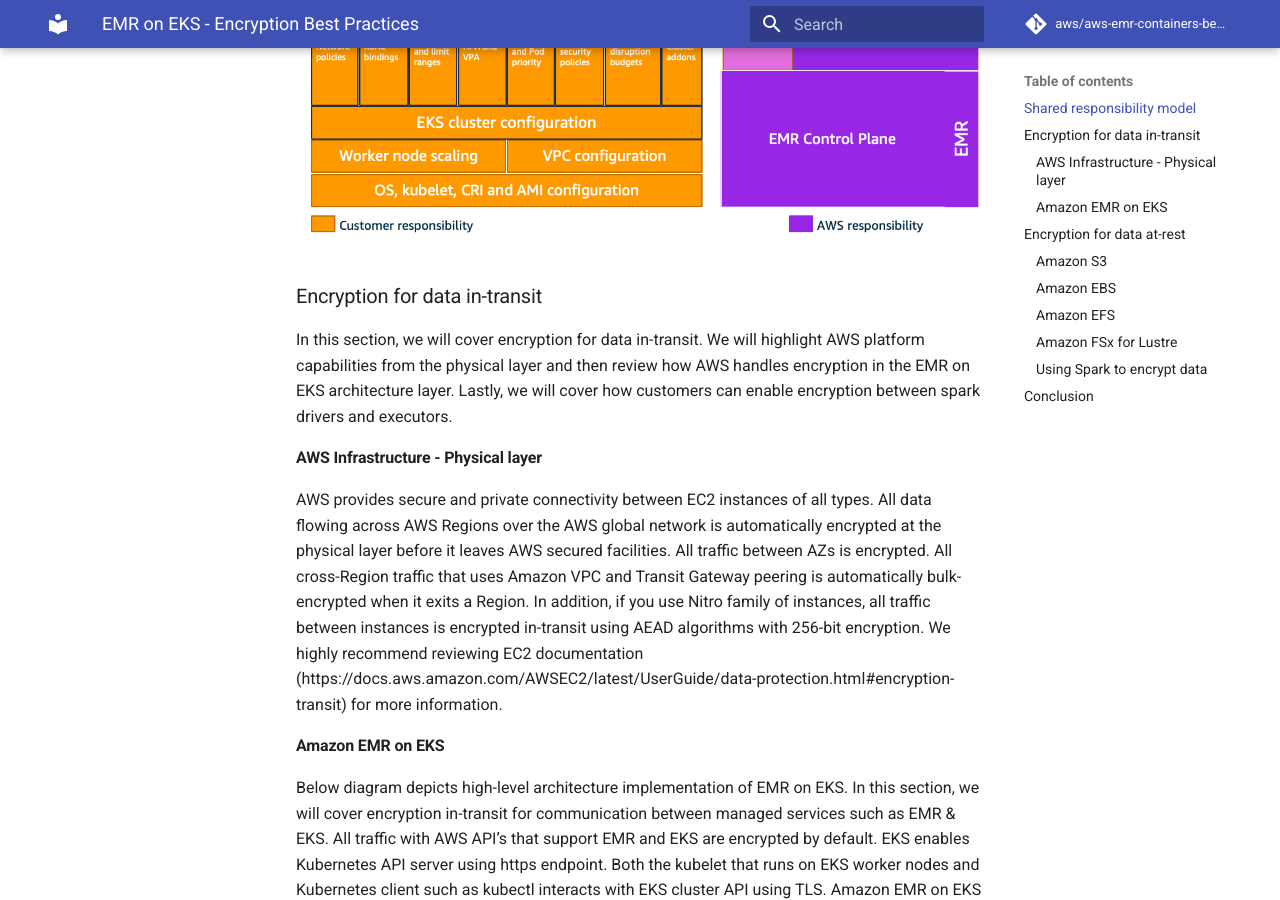
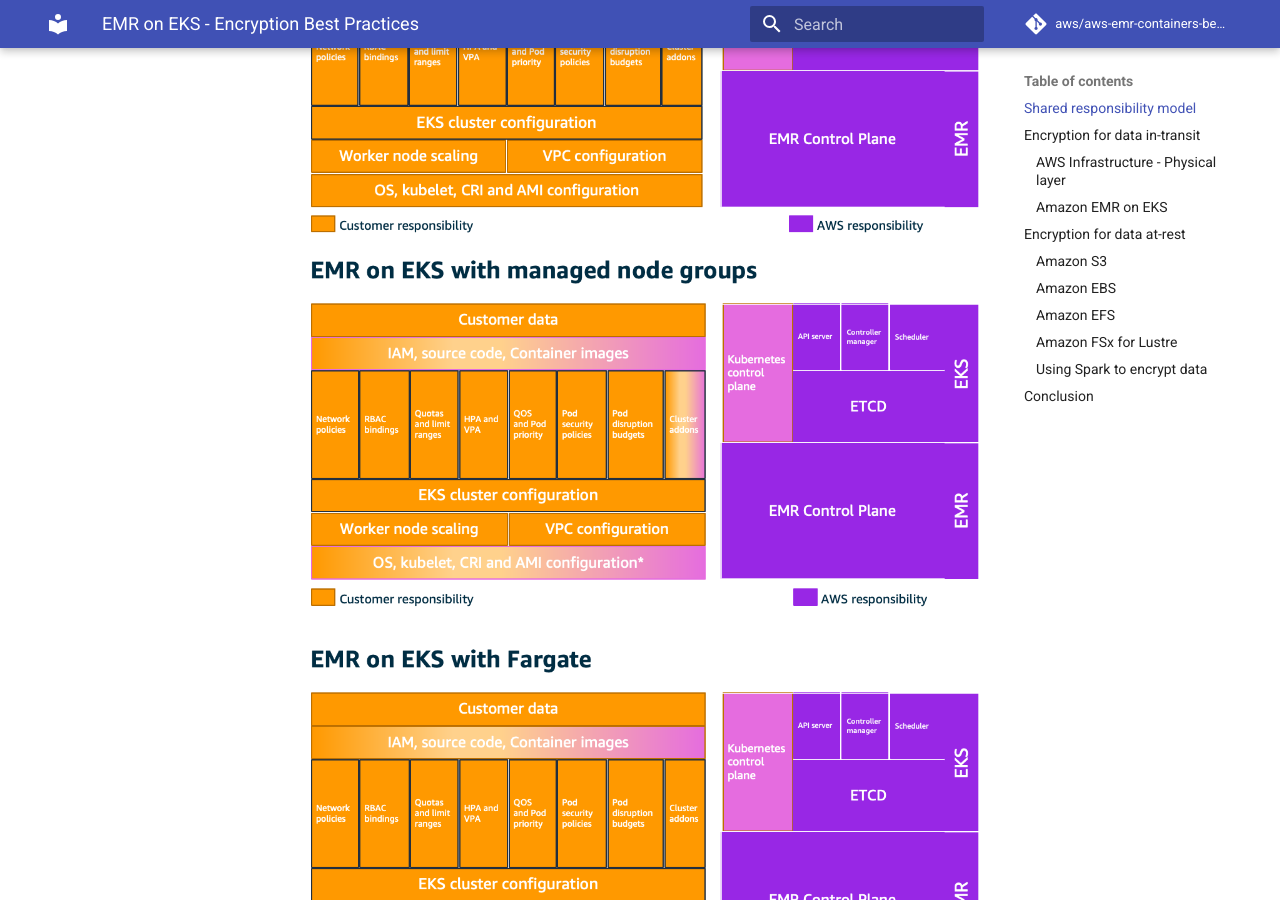
Before and after one commit to aws/aws-emr-containers-best-practices, an MkDocs documentation site: the page built from content/security/docs/spark/encryption.md, in a window 1280 px wide and 900 px high, scrolled down 1306 px. Built offline with MkDocs 1.6.1 and Material for MkDocs 9.7.7, drawn with Linux system fonts in a browser that asks for light colours; comment, search, counter and statistics services are not loaded.

Commit message:
minor changes to encryption doc

```diff
--- a/content/security/docs/spark/encryption.md
+++ b/content/security/docs/spark/encryption.md
@@ -10,7 +10,9 @@
 EMR on EKS provides simple way to run spark jobs on top of EKS clusters. The architecture itself is loosely coupled and is abstracted from customers so that they can run secure environment for running spark applications. Because EMR on EKS uses combination of two services (EMR and EKS) at a minimal, we will cover how EKS enables infrastructure components that are consumable by EMR spark workload and how to handle encryption for each service.
 
 AWS assumes different levels of responsibility depending on the features being consumed by EMR on EKS customers. At this time of writing, the features from EKS are managed node groups, self-managed workers, and Fargate. We won’t go in-depth on these architectures as they are detailed in EKS best practices guide (https://aws.github.io/aws-eks-best-practices/security/docs/). Below diagrams depict how this responsibility changes between customer and AWS based on consumed features.
-![](../resources/images/emr-on-eks-self-managed.png)
+![](../resources/images/emr-on-eks-self-managed.png) ![](../resources/images/emr-on-eks-managed.png)
+
+![](../resources/images/emr-on-eks-fargate.png)
 
 ### Encryption for data in-transit
 
```
